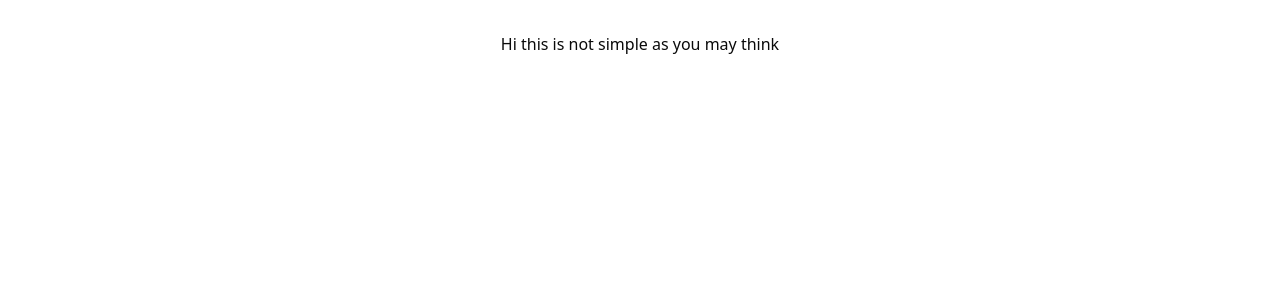
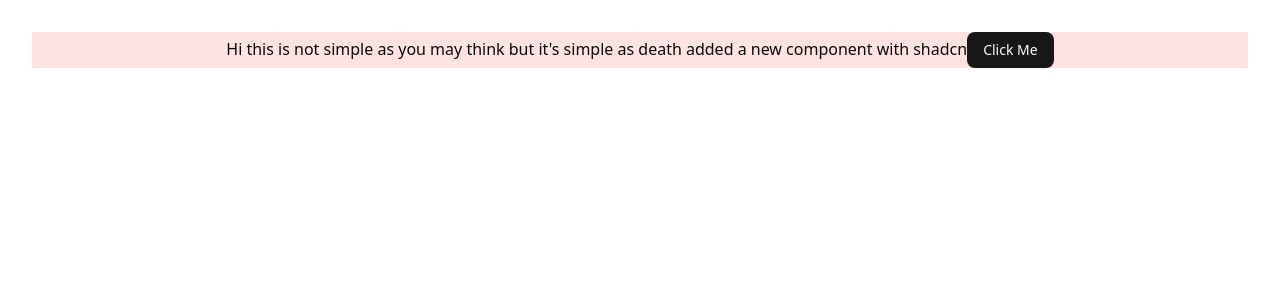
Before and after one commit to shahinrahimi/gochatai, a React (Vite) app in the folder frontend/: page / in a window 1280 px wide. Shown: the top 300 px of the page. Built offline with nearby package versions, Linux system fonts and the light colour scheme.

Commit message:
add simple button for testing shadcn

```diff
--- a/frontend/package.json
+++ b/frontend/package.json
@@ -10,6 +10,7 @@
     "preview": "vite preview"
   },
   "dependencies": {
+    "@radix-ui/react-slot": "^1.1.2",
     "@tailwindcss/vite": "^4.0.10",
     "class-variance-authority": "^0.7.1",
     "clsx": "^2.1.1",
--- a/frontend/src/App.tsx
+++ b/frontend/src/App.tsx
@@ -1,8 +1,15 @@
 import './App.css'
-
+import { Button } from './components/ui/button'
 function App() {
 
-  return (<>Hi this is not simple as you may think</>)
+  return (
+    <div className="bg-red-100">
+      Hi this is not simple as you may think
+      but it's simple as death
+      added a new component with shadcn
+      <Button>Click Me</Button>
+    </div>
+  )
 
 }
 export default App
--- /dev/null
+++ b/frontend/src/components/ui/button.tsx
@@ -0,0 +1,58 @@
+import * as React from "react"
+import { Slot } from "@radix-ui/react-slot"
+import { cva, type VariantProps } from "class-variance-authority"
+
+import { cn } from "@/lib/utils"
+
+const buttonVariants = cva(
+  "inline-flex items-center justify-center gap-2 whitespace-nowrap rounded-md text-sm font-medium transition-[color,box-shadow] disabled:pointer-events-none disabled:opacity-50 [&_svg]:pointer-events-none [&_svg:not([class*='size-'])]:size-4 shrink-0 [&_svg]:shrink-0 outline-none focus-visible:border-ring focus-visible:ring-ring/50 focus-visible:ring-[3px] aria-invalid:ring-destructive/20 dark:aria-invalid:ring-destructive/40 aria-invalid:border-destructive",
+  {
+    variants: {
+      variant: {
+        default:
+          "bg-primary text-primary-foreground shadow-xs hover:bg-primary/90",
+        destructive:
+          "bg-destructive text-white shadow-xs hover:bg-destructive/90 focus-visible:ring-destructive/20 dark:focus-visible:ring-destructive/40",
+        outline:
+          "border border-input bg-background shadow-xs hover:bg-accent hover:text-accent-foreground",
+        secondary:
+          "bg-secondary text-secondary-foreground shadow-xs hover:bg-secondary/80",
+        ghost: "hover:bg-accent hover:text-accent-foreground",
+        link: "text-primary underline-offset-4 hover:underline",
+      },
+      size: {
+        default: "h-9 px-4 py-2 has-[>svg]:px-3",
+        sm: "h-8 rounded-md gap-1.5 px-3 has-[>svg]:px-2.5",
+        lg: "h-10 rounded-md px-6 has-[>svg]:px-4",
+        icon: "size-9",
+      },
+    },
+    defaultVariants: {
+      variant: "default",
+      size: "default",
+    },
+  }
+)
+
+function Button({
+  className,
+  variant,
+  size,
+  asChild = false,
+  ...props
+}: React.ComponentProps<"button"> &
+  VariantProps<typeof buttonVariants> & {
+    asChild?: boolean
+  }) {
+  const Comp = asChild ? Slot : "button"
+
+  return (
+    <Comp
+      data-slot="button"
+      className={cn(buttonVariants({ variant, size, className }))}
+      {...props}
+    />
+  )
+}
+
+export { Button, buttonVariants }
```
Also changed, not shown: 1 other file (tests, documents, lock files or other folders).
